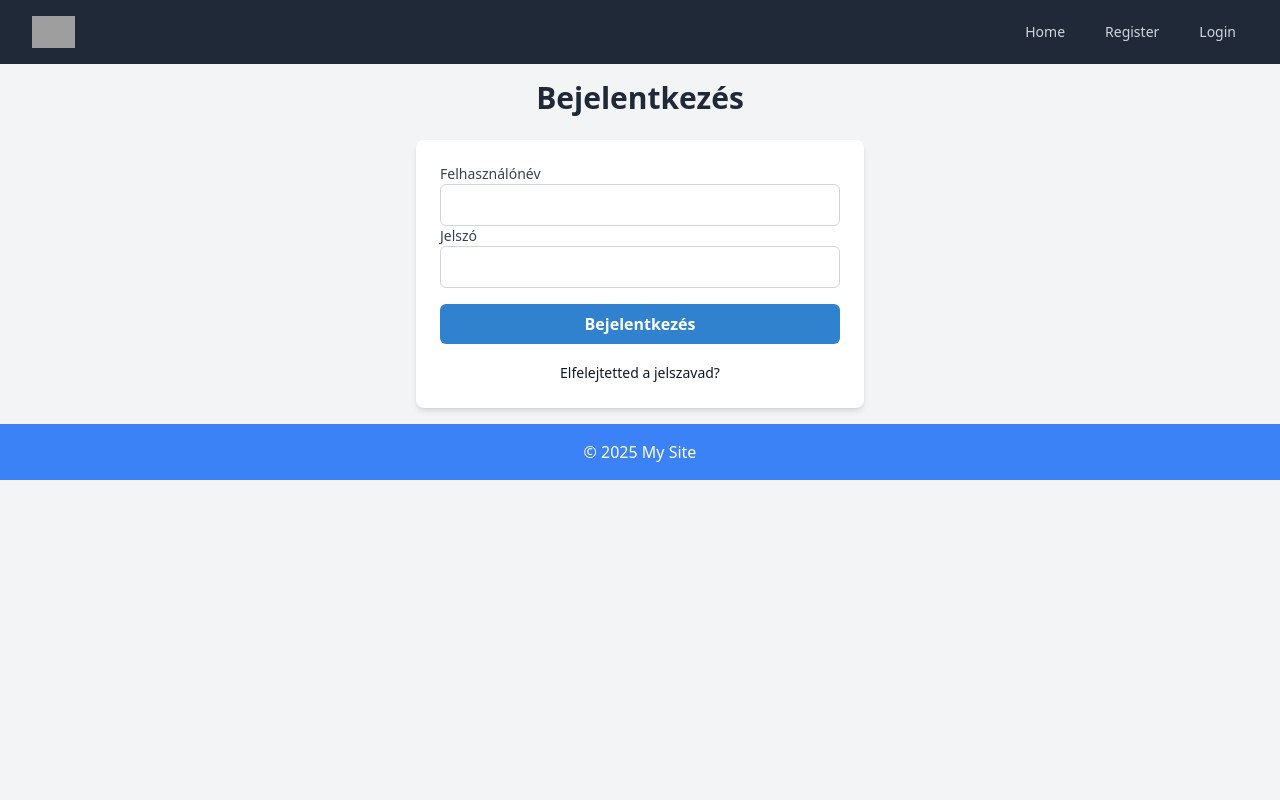
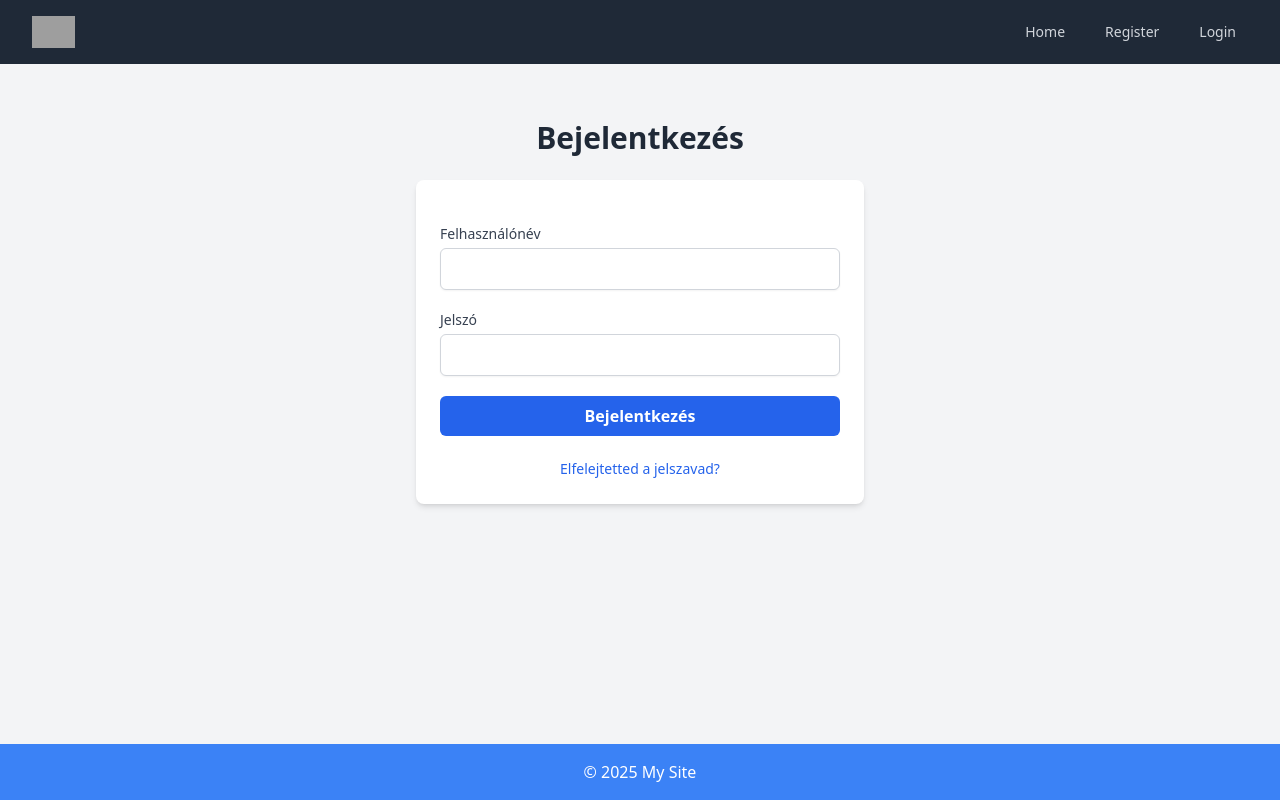
Before and after one commit to Tibi81/Django-Auth-Tailwind, a Django app: page /login/ in a window 1280 px wide. Run offline with Django 5.2, Linux system fonts and the light colour scheme; some libraries are stand-ins or nearby versions; grey boxes are pictures that could not be loaded.

Commit message:
footer at the bottom of the page

```diff
--- a/theme/static/css/dist/styles.css
+++ b/theme/static/css/dist/styles.css
@@ -347,46 +347,12 @@ button,
 input:where([type='button']),
 input:where([type='reset']),
 input:where([type='submit']) {
-  -webkit-appearance: none;
+  -webkit-appearance: button;
   /* 1 */
-  background-color: #3182ce;
+  background-color: transparent;
   /* 2 */
   background-image: none;
   /* 2 */
-  color: white; /* Fehér szöveg */
-  border: none; /* Nincs keret */
-  padding: 10px 20px; /* Párnázás */
-  border-radius: 0.375rem; /* Lekerekített sarkok */
-  font-weight: 600; /* Félkövér szöveg */
-  cursor: pointer; /* Mutatja, hogy kattintható */
-  transition: background-color 0.2s ease, transform 0.2s ease; /* Animáció a hover és a klikkeléskor */
-}
-
-/* Hover állapot */
-button:hover,
-input:where([type='button']):hover,
-input:where([type='reset']):hover,
-input:where([type='submit']):hover {
-  background-color: #2b6cb0; /* Sötétebb kék hover állapotban */
-  transform: scale(1.05); /* Enyhe zoom hatás hover során */
-}
-
-/* Focus állapot */
-button:focus,
-input:where([type='button']):focus,
-input:where([type='reset']):focus,
-input:where([type='submit']):focus {
-  outline: none; /* Eltávolítja az alapértelmezett fókusz körvonalat */
-  box-shadow: 0 0 0 3px rgba(66, 153, 225, 0.5); /* Kék fókusz gyűrű */
-}
-
-/* Ha a gomb inaktív (disabled), akkor más háttérszín */
-button:disabled,
-input:where([type='button']):disabled,
-input:where([type='reset']):disabled,
-input:where([type='submit']):disabled {
-  background-color: #b3d9ff; /* Világoskék szín, ha inaktív */
-  cursor: not-allowed; /* Megjeleníti, hogy nem kattintható */
 }
 
 /*
@@ -879,6 +845,10 @@ select {
   margin-right: auto;
 }
 
+.mb-1 {
+  margin-bottom: 0.25rem;
+}
+
 .mb-4 {
   margin-bottom: 1rem;
 }
@@ -948,6 +918,14 @@ select {
   height: 2rem;
 }
 
+.h-screen {
+  height: 100vh;
+}
+
+.min-h-screen {
+  min-height: 100vh;
+}
+
 .w-24 {
   width: 6rem;
 }
@@ -990,6 +972,14 @@ select {
 
 .shrink-0 {
   flex-shrink: 0;
+}
+
+.flex-grow {
+  flex-grow: 1;
+}
+
+.flex-col {
+  flex-direction: column;
 }
 
 .items-center {
@@ -1022,10 +1012,16 @@ select {
   margin-bottom: calc(0.25rem * var(--tw-space-y-reverse));
 }
 
-.space-y-4 > :not([hidden]) ~ :not([hidden]) {
+.space-y-2 > :not([hidden]) ~ :not([hidden]) {
   --tw-space-y-reverse: 0;
-  margin-top: calc(1rem * calc(1 - var(--tw-space-y-reverse)));
-  margin-bottom: calc(1rem * var(--tw-space-y-reverse));
+  margin-top: calc(0.5rem * calc(1 - var(--tw-space-y-reverse)));
+  margin-bottom: calc(0.5rem * var(--tw-space-y-reverse));
+}
+
+.space-y-5 > :not([hidden]) ~ :not([hidden]) {
+  --tw-space-y-reverse: 0;
+  margin-top: calc(1.25rem * calc(1 - var(--tw-space-y-reverse)));
+  margin-bottom: calc(1.25rem * var(--tw-space-y-reverse));
 }
 
 .space-y-6 > :not([hidden]) ~ :not([hidden]) {
@@ -1055,9 +1055,19 @@ select {
   border-color: rgb(209 213 219 / var(--tw-border-opacity, 1));
 }
 
+.bg-blue-100 {
+  --tw-bg-opacity: 1;
+  background-color: rgb(219 234 254 / var(--tw-bg-opacity, 1));
+}
+
 .bg-blue-500 {
   --tw-bg-opacity: 1;
   background-color: rgb(59 130 246 / var(--tw-bg-opacity, 1));
+}
+
+.bg-blue-600 {
+  --tw-bg-opacity: 1;
+  background-color: rgb(37 99 235 / var(--tw-bg-opacity, 1));
 }
 
 .bg-gray-100 {
@@ -1122,9 +1154,19 @@ select {
   padding-bottom: 0.25rem;
 }
 
+.py-10 {
+  padding-top: 2.5rem;
+  padding-bottom: 2.5rem;
+}
+
 .py-2 {
   padding-top: 0.5rem;
   padding-bottom: 0.5rem;
+}
+
+.py-3 {
+  padding-top: 0.75rem;
+  padding-bottom: 0.75rem;
 }
 
 .py-8 {
@@ -1186,6 +1228,16 @@ select {
   color: rgb(59 130 246 / var(--tw-text-opacity, 1));
 }
 
+.text-blue-600 {
+  --tw-text-opacity: 1;
+  color: rgb(37 99 235 / var(--tw-text-opacity, 1));
+}
+
+.text-blue-800 {
+  --tw-text-opacity: 1;
+  color: rgb(30 64 175 / var(--tw-text-opacity, 1));
+}
+
 .text-gray-300 {
   --tw-text-opacity: 1;
   color: rgb(209 213 219 / var(--tw-text-opacity, 1));
@@ -1248,6 +1310,12 @@ select {
   box-shadow: var(--tw-ring-offset-shadow, 0 0 #0000), var(--tw-ring-shadow, 0 0 #0000), var(--tw-shadow);
 }
 
+.shadow-sm {
+  --tw-shadow: 0 1px 2px 0 rgb(0 0 0 / 0.05);
+  --tw-shadow-colored: 0 1px 2px 0 var(--tw-shadow-color);
+  box-shadow: var(--tw-ring-offset-shadow, 0 0 #0000), var(--tw-ring-shadow, 0 0 #0000), var(--tw-shadow);
+}
+
 .ring-1 {
   --tw-ring-offset-shadow: var(--tw-ring-inset) 0 0 0 var(--tw-ring-offset-width) var(--tw-ring-offset-color);
   --tw-ring-shadow: var(--tw-ring-inset) 0 0 0 calc(1px + var(--tw-ring-offset-width)) var(--tw-ring-color);
--- a/theme/templates/base.html
+++ b/theme/templates/base.html
@@ -10,7 +10,7 @@
 
     {% tailwind_css %}
 </head>
-<body class="bg-gray-100 text-gray-900">
+<body class="flex flex-col min-h-screen bg-gray-100 text-gray-900">
     <nav class="bg-gray-800">
         <div class="mx-auto max-w-7xl px-2 sm:px-6 lg:px-8">
             <div class="relative flex h-16 items-center justify-between">
@@ -102,7 +102,7 @@
         </div>
     </div>
 
-    <main class="p-4">
+    <main class="flex-grow p-4">
         {% block content %}
         {% endblock %}
     </main>
```
Also changed, not shown: other parts of theme/static/css/dist/styles.css (+71 -0 lines), 1 other file.
